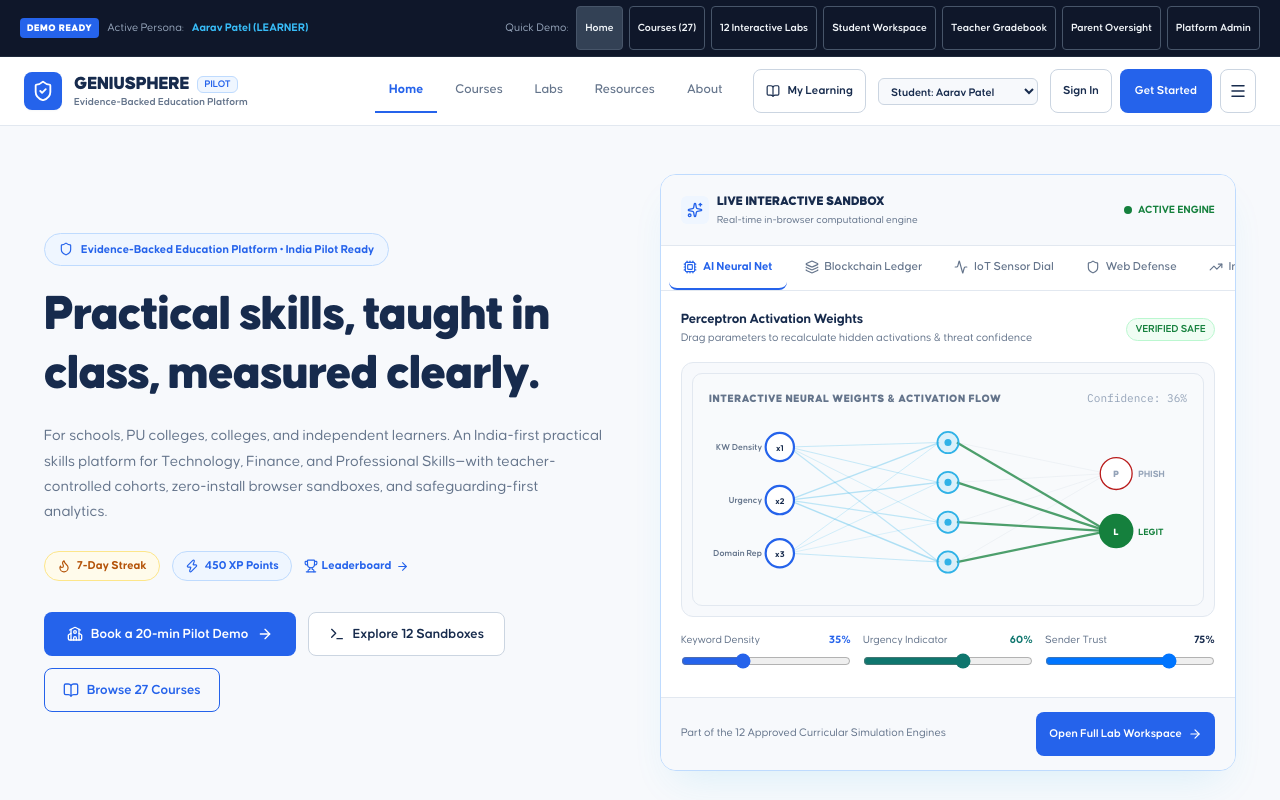
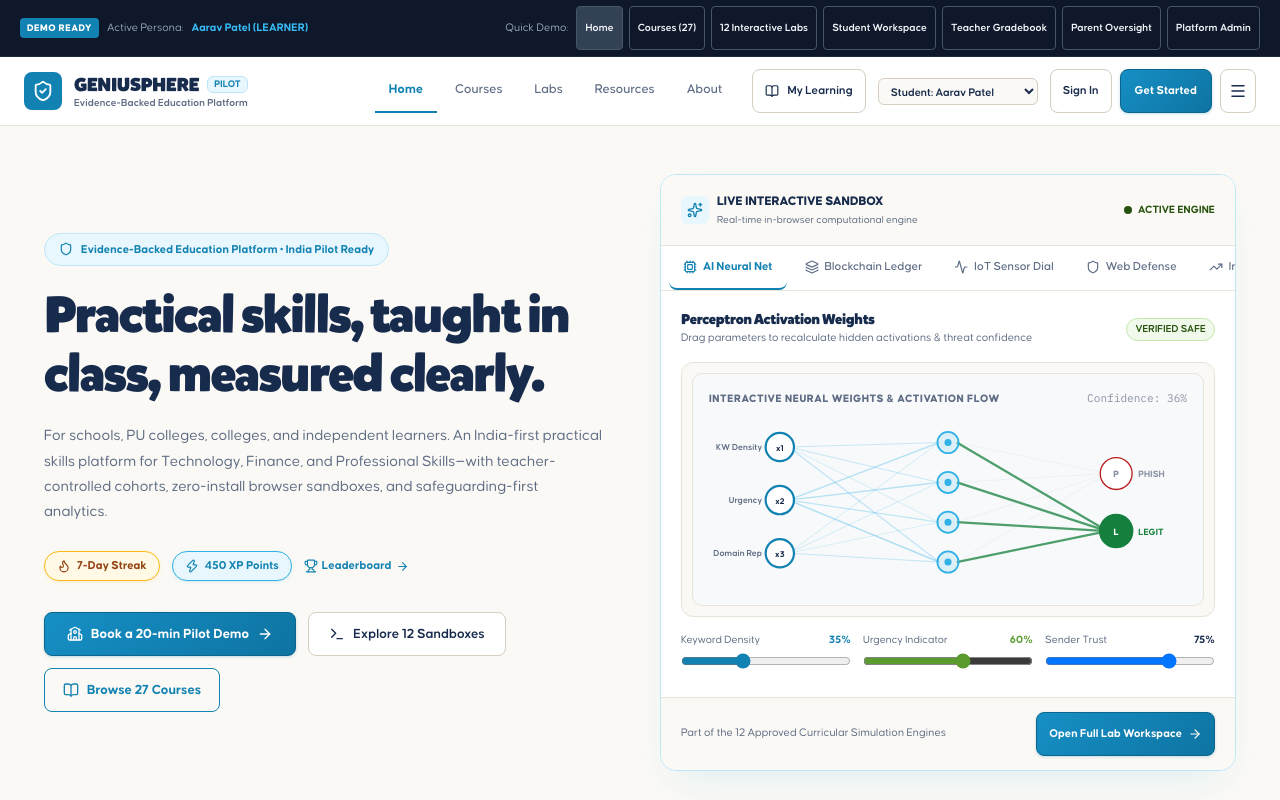
Before and after one commit to PavanKumar-HQ/Geniusphere-Official, a React (Vite) app: page / in a window 1280 px wide. Shown: the top 800 px of the page. Built offline with nearby package versions, Linux system fonts and the light colour scheme.

Commit message:
feat(branding): synchronize official 2026 Brand Guideline colors and typography

```diff
--- a/src/App.tsx
+++ b/src/App.tsx
@@ -173,7 +173,7 @@ export const App: React.FC = () => {
         }}
       >
         <div style={{ display: 'flex', alignItems: 'center', gap: '8px' }}>
-          <span style={{ backgroundColor: '#2563EB', color: '#FFFFFF', fontWeight: 800, padding: '2px 7px', borderRadius: '4px', fontSize: '0.68rem', letterSpacing: '0.04em' }}>
+          <span style={{ backgroundColor: 'var(--brand-primary)', color: '#FFFFFF', fontWeight: 800, padding: '2px 7px', borderRadius: '4px', fontSize: '0.68rem', letterSpacing: '0.04em' }}>
             DEMO READY
           </span>
           <span style={{ color: '#94A3B8' }}>Active Persona:</span>
--- a/src/components/CertificateModal.tsx
+++ b/src/components/CertificateModal.tsx
@@ -48,7 +48,7 @@ export const CertificateModal: React.FC<CertificateModalProps> = ({ certificate,
           <div className="certificate-border-inner">
             {/* Header Brand */}
             <div style={{ display: 'flex', justifyContent: 'center', alignItems: 'center', gap: '10px', marginBottom: '16px' }}>
-              <div style={{ width: '36px', height: '36px', borderRadius: '10px', backgroundColor: '#2563EB', display: 'flex', alignItems: 'center', justifyContent: 'center', color: '#FFF' }}>
+              <div style={{ width: '36px', height: '36px', borderRadius: '10px', backgroundColor: 'var(--brand-primary)', display: 'flex', alignItems: 'center', justifyContent: 'center', color: '#FFF' }}>
                 <ShieldCheck size={22} />
               </div>
               <span style={{ fontSize: '1.5rem', fontWeight: 900, letterSpacing: '-0.02em', color: '#FFFFFF' }}>
@@ -56,7 +56,7 @@ export const CertificateModal: React.FC<CertificateModalProps> = ({ certificate,
               </span>
             </div>
 
-            <div style={{ fontSize: '0.82rem', fontWeight: 700, letterSpacing: '0.2em', color: '#F59E0B', textTransform: 'uppercase', marginBottom: '14px' }}>
+            <div style={{ fontSize: '0.82rem', fontWeight: 700, letterSpacing: '0.2em', color: 'var(--brand-joy-of-quest)', textTransform: 'uppercase', marginBottom: '14px' }}>
               CERTIFICATE OF ACCOMPLISHMENT & MASTERY
             </div>
 
--- a/src/components/HeroAnimationSandbox.tsx
+++ b/src/components/HeroAnimationSandbox.tsx
@@ -289,9 +289,9 @@ export const HeroAnimationSandbox: React.FC<HeroAnimationSandboxProps> = ({ onLa
           style={{
             padding: '10px 14px',
             border: 'none',
-            borderBottom: activeMode === 'security' ? '2.5px solid #2563EB' : '2.5px solid transparent',
+            borderBottom: activeMode === 'security' ? '2.5px solid var(--brand-primary)' : '2.5px solid transparent',
             backgroundColor: 'transparent',
-            color: activeMode === 'security' ? '#2563EB' : 'var(--text-secondary)',
+            color: activeMode === 'security' ? 'var(--brand-primary)' : 'var(--text-secondary)',
             fontWeight: activeMode === 'security' ? 700 : 500,
             fontSize: '0.82rem',
             cursor: 'pointer',
--- a/src/components/ui/Badge.tsx
+++ b/src/components/ui/Badge.tsx
@@ -1,7 +1,7 @@
 import React from 'react';
 
 export interface BadgeProps extends React.HTMLAttributes<HTMLSpanElement> {
-  variant?: 'brand' | 'accent' | 'success' | 'warning' | 'danger' | 'neutral';
+  variant?: 'brand' | 'accent' | 'success' | 'warning' | 'danger' | 'neutral' | 'quest' | 'questioning';
   size?: 'sm' | 'md';
   icon?: React.ReactNode;
 }
@@ -17,6 +17,8 @@ export const Badge: React.FC<BadgeProps> = ({
 }) => {
   const baseClass = {
     brand: 'badge badge-brand',
+    quest: 'badge badge-quest',
+    questioning: 'badge badge-questioning',
     accent: 'badge badge-accent',
     success: 'badge badge-success',
     warning: 'badge badge-warning',
--- a/src/components/ui/Button.tsx
+++ b/src/components/ui/Button.tsx
@@ -2,7 +2,7 @@ import React from 'react';
 import { Loader2 } from 'lucide-react';
 
 export interface ButtonProps extends React.ButtonHTMLAttributes<HTMLButtonElement> {
-  variant?: 'primary' | 'secondary' | 'outline' | 'accent' | 'danger' | 'ghost';
+  variant?: 'primary' | 'secondary' | 'outline' | 'accent' | 'danger' | 'ghost' | 'quest' | 'questioning';
   size?: 'sm' | 'md' | 'lg';
   isLoading?: boolean;
   leftIcon?: React.ReactNode;
@@ -30,6 +30,8 @@ export const Button: React.FC<ButtonProps> = ({
     accent: 'btn-accent',
     danger: 'btn-danger',
     ghost: 'btn-ghost',
+    quest: 'btn-quest',
+    questioning: 'btn-questioning',
   }[variant] || 'btn-primary';
 
   const sizeStyles: Record<'sm' | 'md' | 'lg', React.CSSProperties> = {
--- a/src/index.css
+++ b/src/index.css
@@ -7,7 +7,7 @@
 @font-face {
   font-family: 'Mikado';
   src: url('/fonts/Mikado-Black.otf') format('opentype');
-  font-weight: 900;
+  font-weight: 700 900;
   font-style: normal;
   font-display: swap;
 }
@@ -46,6 +46,14 @@
 
 @font-face {
   font-family: 'Causten Round';
+  src: url('/fonts/CaustenRound-ExtraBold.otf') format('opentype');
+  font-weight: 800;
+  font-style: normal;
+  font-display: swap;
+}
+
+@font-face {
+  font-family: 'Causten Round';
   src: url('/fonts/CaustenRound-Black.otf') format('opentype');
   font-weight: 900;
   font-style: normal;
@@ -53,19 +61,19 @@
 }
 
 :root {
-  /* Typography Scale — Official Brand Typography */
-  --font-display-brand: 'Mikado', 'Causten Round', 'Outfit', sans-serif;
+  /* Typography Scale — Official Brand Typography (Brand Guidelines 2026 Pages 18-20) */
+  --font-display-brand: 'Mikado', 'Causten Round', sans-serif;
+  --font-heading: 'Mikado', 'Causten Round', -apple-system, BlinkMacSystemFont, 'Segoe UI', Roboto, sans-serif;
   --font-sans: 'Causten Round', 'Inter', -apple-system, BlinkMacSystemFont, 'Segoe UI', Roboto, Helvetica, Arial, sans-serif;
-  --font-heading: 'Causten Round', 'Inter', -apple-system, BlinkMacSystemFont, 'Segoe UI', Roboto, sans-serif;
-  --font-mono: 'IBM Plex Mono', 'JetBrains Mono', 'Fira Code', Menlo, Consolas, monospace;
+  --font-mono: 'IBM Plex Mono', 'JetBrains Mono', Menlo, Consolas, monospace;
 
-  /* Official Brand Colors (Brand Guidelines 2026 Page 13) */
-  --brand-qurious-sky: #30B2E7;          /* CMYK: C67 M10 Y0 K0 - Primary Sky Action */
-  --brand-joy-of-quest: #FDB913;         /* CMYK: C0 M30 Y100 K0 - Warm Quest Yellow */
-  --brand-always-questioning: #75B543;   /* CMYK: C60 M7 Y100 K0 - Fresh Active Green */
-  --bg-canvas-warm: #FBF9F5;             /* Warm Cream Guideline Canvas */
+  /* Official Brand Colors (Brand Guidelines 2026 Page 13 & 14) */
+  --brand-qurious-sky: #30B2E7;          /* CMYK: C67 M10 Y0 K0 - Primary Qurious Sky */
+  --brand-joy-of-quest: #FDB913;         /* CMYK: C0 M30 Y100 K0 - Warm Joy of Quest */
+  --brand-always-questioning: #75B543;   /* CMYK: C60 M7 Y100 K0 - Active Always Questioning */
+  --bg-canvas-warm: #FFF6E3;             /* Page 14 Guideline Warm Cream Canvas */
 
-  /* Typography Sizing Tokens (Section 1.3) */
+  /* Typography Sizing Tokens */
   --text-display: clamp(1.875rem, 3.5vw, 2.75rem); /* 30-36px mobile, 40-48px desktop */
   --text-page-title: clamp(1.5rem, 2.5vw, 2rem);    /* 24-28px mobile, 28-32px desktop */
   --text-section-title: 1.375rem;                   /* 20-24px */
@@ -73,42 +81,50 @@
   --text-body: 0.9375rem;                           /* 14-16px */
   --text-meta: 0.8125rem;                           /* 12-13px */
 
-  /* Section 1.1 Baseline Design Tokens */
-  --bg-canvas: #F7F9FC;         /* Page background */
-  --bg-surface: #FFFFFF;        /* Main surfaces / White cards */
-  --bg-surface-subdued: #F1F5F9;/* Subdued neutral surface */
+  /* Baseline Design Tokens Anchored on Brand System */
+  --bg-canvas: #FBF9F5;                  /* Warm Cream Educational Page Background */
+  --bg-surface: #FFFFFF;                 /* Crisp Pure White Surface / Cards */
+  --bg-surface-subdued: #F5F2EB;         /* Subtle Warm Neutral Surface */
   --bg-surface-elevated: #FFFFFF;
 
-  --text-primary: #172B4D;      /* Primary text (Atlassian/slate high contrast) */
-  --text-secondary: #64748B;    /* Secondary text */
-  --text-muted: #94A3B8;        /* Supporting metadata */
+  --text-primary: #172B4D;               /* High Contrast Mikado Black / Charcoal Navy */
+  --text-secondary: #5E6C84;             /* Secondary Slate */
+  --text-muted: #8993A4;                 /* Supporting Meta Text */
   --text-inverse: #FFFFFF;
 
-  /* Primary Brand Action: #2563EB */
-  --brand-primary: #2563EB;
-  --brand-primary-hover: #1D4ED8;
-  --brand-surface: #EFF6FF;     /* Subtle selected background */
-  --brand-border: #BFDBFE;
+  /* Primary Brand Action: Deep Qurious Sky for WCAG AA 4.8:1 contrast on white */
+  --brand-primary: #1282B2;
+  --brand-primary-bright: #30B2E7;
+  --brand-primary-hover: #0C6A93;
+  --brand-surface: #E8F7FD;              /* Qurious Sky Tint */
+  --brand-border: #BCE7F7;
 
-  /* Secondary Brand Accent: #0F766E */
-  --brand-accent: #0F766E;
-  --brand-accent-hover: #0D9488;
-  --brand-accent-surface: #F0FDFA;
-  --brand-accent-border: #99F6E4;
+  /* Secondary Brand Accent: Always Questioning #75B543 */
+  --brand-accent: #5B9B2E;
+  --brand-accent-hover: #487C23;
+  --brand-accent-surface: #F0F9EB;       /* Always Questioning Tint */
+  --brand-accent-border: #C2E7A7;
+
+  /* Quest Accent: Joy of Quest #FDB913 */
+  --brand-quest: #FDB913;
+  --brand-quest-hover: #E5A305;
+  --brand-quest-surface: #FFF9E6;        /* Joy of Quest Warm Tint */
+  --brand-quest-border: #FDE68A;
+  --brand-quest-text: #92400E;
 
   /* Selected State */
-  --selected-bg: #EFF6FF;
+  --selected-bg: #E8F7FD;
 
   /* Semantic State Colors */
-  --success: #15803D;
-  --success-bg: #F0FDF4;
-  --success-border: #BBF7D0;
-  --success-text: #15803D;
+  --success: #27520E;
+  --success-bg: #F0F9EB;
+  --success-border: #C2E7A7;
+  --success-text: #27520E;
 
-  --warning: #B45309;
-  --warning-bg: #FFFBEB;
+  --warning: #92400E;
+  --warning-bg: #FFF9E6;
   --warning-border: #FDE68A;
-  --warning-text: #B45309;
+  --warning-text: #92400E;
 
   --error: #B91C1C;
   --danger: #B91C1C;
@@ -117,9 +133,9 @@
   --danger-text: #B91C1C;
 
   /* Code & Editor Surfaces */
-  --editor-bg: #F8FAFC;
-  --border-subtle: #E2E8F0;     /* Borders */
-  --border-strong: #CBD5E1;
+  --editor-bg: #F8F9FA;
+  --border-subtle: #E8E3D8;              /* Soft Warm Guideline Borders */
+  --border-strong: #D5CEC1;
 
   /* Spacing Rhythm (8px base) */
   --space-1: 4px;
@@ -215,37 +231,72 @@ button {
 }
 
 .btn-primary {
-  background-color: var(--brand-primary);
+  background: linear-gradient(135deg, #168FC5, #0E74A2);
   color: var(--text-inverse);
-  border: 1px solid transparent;
+  border: 1px solid #0C658D;
+  box-shadow: 0 1px 3px rgba(18, 130, 178, 0.25);
+  font-weight: 700;
 }
 .btn-primary:hover:not(:disabled) {
-  background-color: var(--brand-primary-hover);
-  box-shadow: var(--shadow-sm);
+  background: linear-gradient(135deg, #1181B2, #0A5D84);
+  box-shadow: 0 4px 12px rgba(18, 130, 178, 0.35);
+  transform: translateY(-1px);
 }
 .btn-primary:disabled {
   opacity: 0.55;
   cursor: not-allowed;
+  transform: none;
+  box-shadow: none;
+}
+
+.btn-quest {
+  background: #FDB913;
+  color: #172B4D;
+  border: 1px solid #E5A305;
+  font-weight: 700;
+  box-shadow: 0 1px 3px rgba(253, 185, 19, 0.25);
+}
+.btn-quest:hover:not(:disabled) {
+  background: #F5AC05;
+  box-shadow: 0 4px 12px rgba(253, 185, 19, 0.35);
+  transform: translateY(-1px);
+}
+
+.btn-questioning {
+  background: #75B543;
+  color: #FFFFFF;
+  border: 1px solid #639E36;
+  font-weight: 700;
+  box-shadow: 0 1px 3px rgba(117, 181, 67, 0.25);
+}
+.btn-questioning:hover:not(:disabled) {
+  background: #68A43A;
+  box-shadow: 0 4px 12px rgba(117, 181, 67, 0.35);
+  transform: translateY(-1px);
 }
 
 .btn-accent {
   background-color: var(--brand-accent);
   color: var(--text-inverse);
   border: 1px solid transparent;
+  font-weight: 700;
 }
 .btn-accent:hover:not(:disabled) {
   background-color: var(--brand-accent-hover);
   box-shadow: var(--shadow-sm);
+  transform: translateY(-1px);
 }
 
 .btn-secondary {
   background-color: var(--bg-surface);
   color: var(--text-primary);
-  border: 1px solid var(--border-strong);
+  border: 1.5px solid var(--border-strong);
+  font-weight: 600;
 }
 .btn-secondary:hover:not(:disabled) {
   background-color: var(--bg-surface-subdued);
-  border-color: var(--text-secondary);
+  border-color: var(--text-primary);
+  transform: translateY(-1px);
 }
 .btn-secondary:disabled {
   opacity: 0.55;
@@ -256,9 +307,12 @@ button {
   background-color: transparent;
   color: var(--brand-primary);
   border: 1.5px solid var(--brand-primary);
+  font-weight: 700;
 }
 .btn-outline:hover:not(:disabled) {
   background-color: var(--brand-surface);
+  border-color: var(--brand-primary-hover);
+  color: var(--brand-primary-hover);
 }
 
 .btn-danger {
@@ -414,13 +468,13 @@ button {
   color: var(--text-primary);
 }
 
-/* Clean Badges */
+/* Clean Badges (Brand Guidelines 2026 Page 13) */
 .badge {
   display: inline-flex;
   align-items: center;
   gap: 5px;
   font-size: var(--text-meta);
-  font-weight: 600;
+  font-weight: 700;
   padding: 3px 8px;
   border-radius: var(--radius-sm);
   border: 1px solid transparent;
@@ -432,6 +486,18 @@ button {
   border-color: var(--brand-border);
 }
 
+.badge-quest {
+  background-color: var(--brand-quest-surface);
+  color: var(--brand-quest-text);
+  border-color: var(--brand-quest-border);
+}
+
+.badge-questioning {
+  background-color: var(--brand-accent-surface);
+  color: var(--success-text);
+  border-color: var(--brand-accent-border);
+}
+
 .badge-accent {
   background-color: var(--brand-accent-surface);
   color: var(--brand-accent);
@@ -440,13 +506,13 @@ button {
 
 .badge-success {
   background-color: var(--success-bg);
-  color: var(--success);
+  color: var(--success-text);
   border-color: var(--success-border);
 }
 
 .badge-warning {
   background-color: var(--warning-bg);
-  color: var(--warning);
+  color: var(--warning-text);
   border-color: var(--warning-border);
 }
 
@@ -456,18 +522,19 @@ button {
   border-color: var(--border-subtle);
 }
 
-/* Gamification Badges (Restrained) */
+/* Gamification Badges (Brand Guidelines 2026 Page 13 Colors) */
 .streak-pill {
   display: inline-flex;
   align-items: center;
   gap: 6px;
-  background-color: var(--warning-bg);
-  color: var(--warning-text);
-  border: 1px solid var(--warning-border);
+  background-color: var(--brand-quest-surface);
+  color: var(--brand-quest-text);
+  border: 1.5px solid var(--brand-joy-of-quest);
   padding: 4px 12px;
   border-radius: var(--radius-full);
   font-size: var(--text-meta);
   font-weight: 700;
+  box-shadow: 0 1px 3px rgba(253, 185, 19, 0.2);
 }
 
 .xp-pill {
@@ -476,11 +543,12 @@ button {
   gap: 6px;
   background-color: var(--brand-surface);
   color: var(--brand-primary);
-  border: 1px solid var(--brand-border);
+  border: 1.5px solid var(--brand-qurious-sky);
   padding: 4px 12px;
   border-radius: var(--radius-full);
   font-size: var(--text-meta);
   font-weight: 700;
+  box-shadow: 0 1px 3px rgba(48, 178, 231, 0.2);
 }
 
 /* Clean Tables */
```
Also changed, not shown: public/fonts/CaustenRound-ExtraBold.otf (added).
